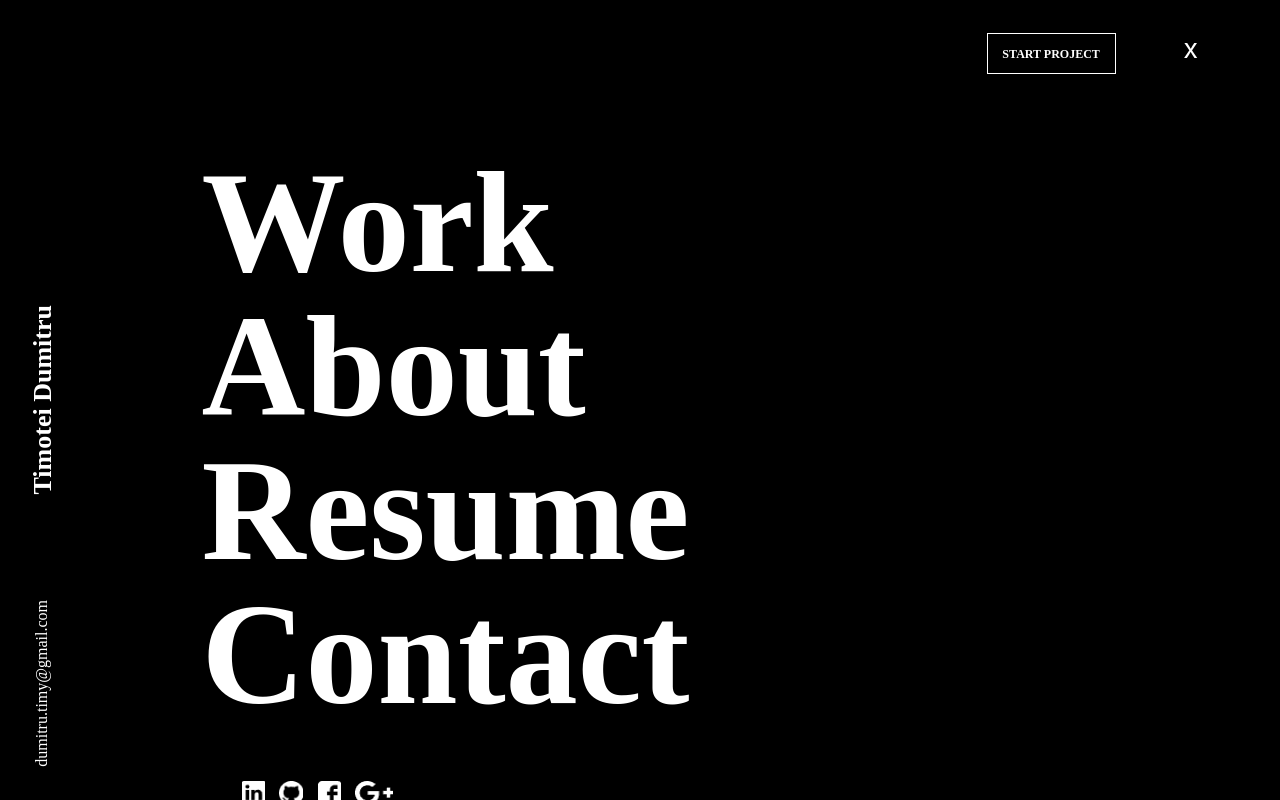
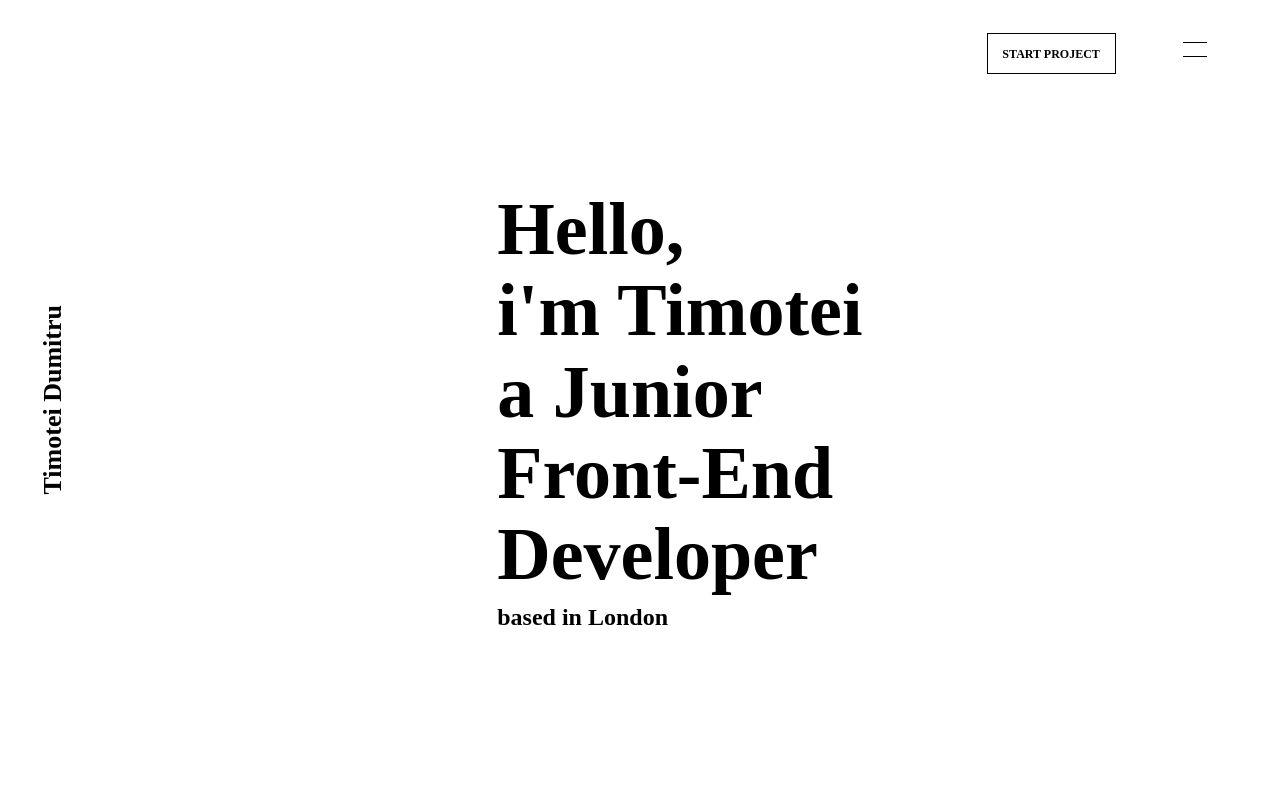
Before and after one commit to timoteidumitru/Last_Version_CV, a React (Create React App) app: page / in a window 1280 px wide. Built offline with nearby package versions, Linux system fonts and the light colour scheme.

Commit message:
fix the bug that show menu page instead of landing page

```diff
--- a/src/components/menu/Menu.js
+++ b/src/components/menu/Menu.js
@@ -20,7 +20,7 @@ class Menu extends Component {
     render() {
       return (
       <div>
-        <div id="toggle-menu-button" className="menu-wrapper show">
+        <div id="toggle-menu-button" className="menu-wrapper">
           <MenuList />
           <LeftName />
           <TopNav toggleMenu={this.toggleMenu} />
```
